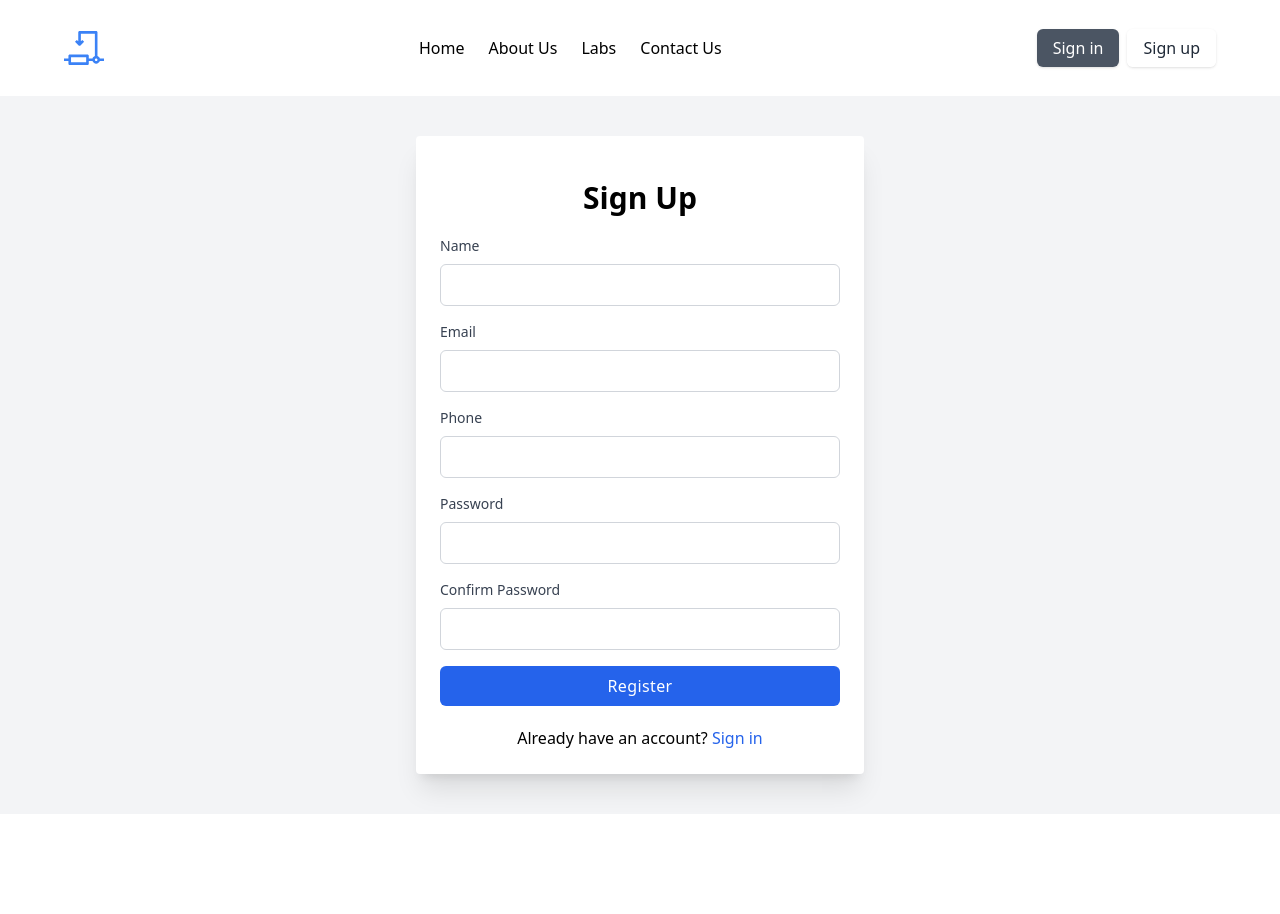
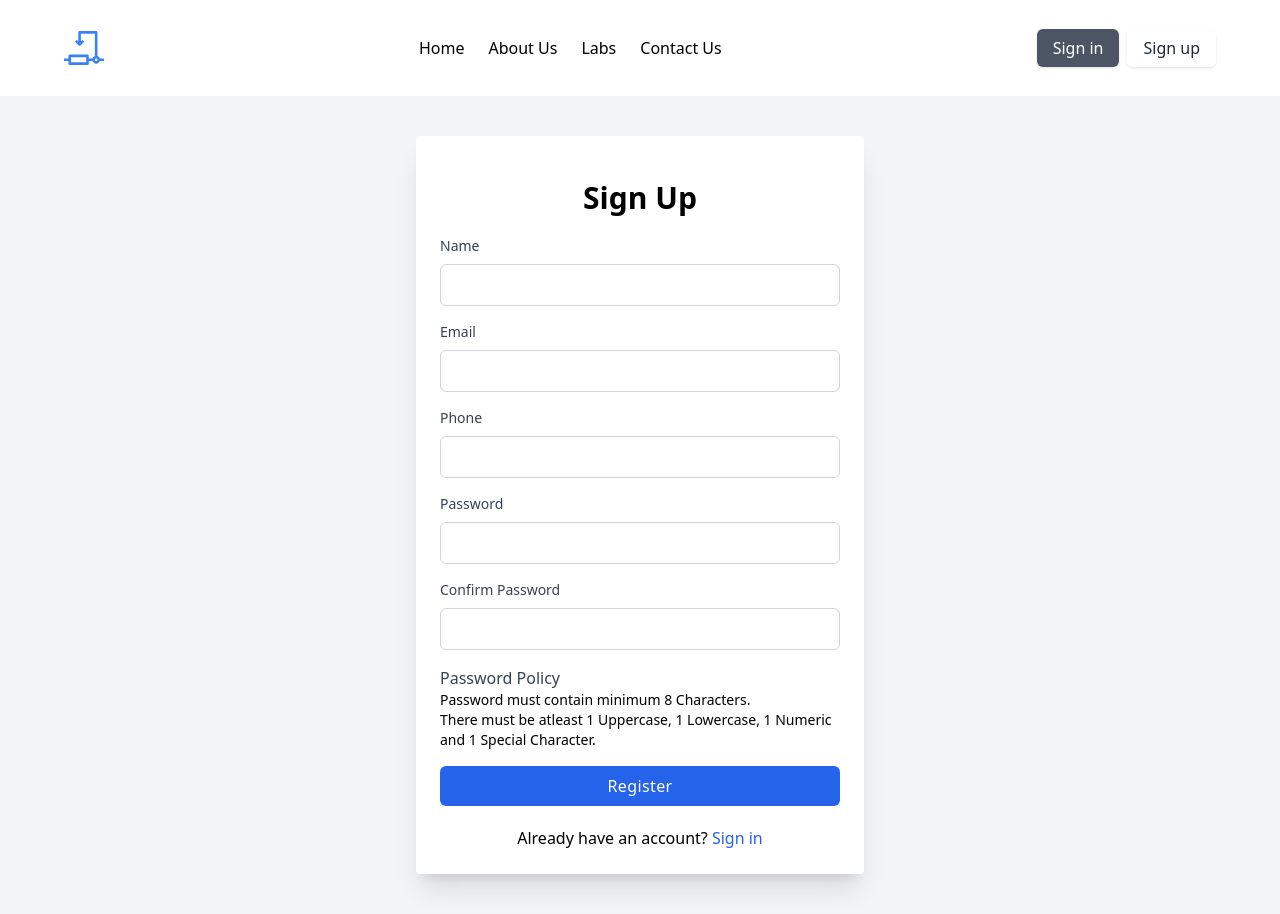
Before and after one commit to Utkarsh212/CSE-LABS, a React (Create React App) app in the folder client/: page /signup in a window 1280 px wide. Before the commit the page ends 814 px from the top, so only its background shows below. Built offline with nearby package versions, Linux system fonts and the light colour scheme; no server answers.

Commit message:
UI changes

```diff
--- a/client/src/components/About.js
+++ b/client/src/components/About.js
@@ -1,16 +1,19 @@
 import React from 'react'
+import lnmiitLogo from '../images/lnmiitLogo.png'
 
 function About() {
   return (
-    <div className="flex flex-col items-center space-y-10 animate-fadeIn">
-      <h1 className="text-3xl pt-24 text-center font-semibold font-sans md:text-4xl lg:text-5xl">
+    <div className="flex flex-col items-center justify-center space-y-8 animate-fadeIn">
+      {/* <h1 className="text-3xl pt-24 text-center font-semibold font-sans md:text-4xl lg:text-5xl">
         About Us
-      </h1>
+      </h1> */}
+      <img src={lnmiitLogo} alt="LNMIIT Logo" className='w-[250px] mt-24 border-[1px] border-gray-200'/>
       <p className="text-center mx-10 md:max-w-4xl">
         The project — “APP design for virtual Experiments on Control system
-        Engineering” was developed in the spring of 2022 under the supervision
+        Engineering” was developed in the session 2022-2023 under the supervision
         and guidance of Dr Bharat Verma of the Electronics and Communication
         Department, The LNM Institute of Information Technology, Jaipur.
+        <br />
         <br />
         This project aimed to develop a set of labs to deliver the core concepts
         of Control Systems and Engineering in a significantly simpler, more
--- a/client/src/components/Card.js
+++ b/client/src/components/Card.js
@@ -34,6 +34,7 @@ function Card({ title, creator, link, _id, getLabs, admin, manualLink }) {
             d="M4.293 4.293a1 1 0 011.414 0L10 8.586l4.293-4.293a1 1 0 111.414 1.414L11.414 10l4.293 4.293a1 1 0 01-1.414 1.414L10 11.414l-4.293 4.293a1 1 0 01-1.414-1.414L8.586 10 4.293 5.707a1 1 0 010-1.414z"
             clipRule="evenodd"
           />
+          <title>Remove Lab</title>
         </svg>
       </div>}
       <div className="p-4">
--- a/client/src/components/Contact.js
+++ b/client/src/components/Contact.js
@@ -30,7 +30,7 @@ function Contact() {
     }
 
     return (
-        <div className="py-24 bg-gray-100 h-[88vh]">
+        <div className="py-24 h-[max(88vh, fit-content)]">
             <div className="max-w-xs p-6 m-auto space-y-4 bg-white rounded shadow-xl sm:max-w-lg">
                 <h1 className="text-3xl pt-5 text-center font-semibold font-sans">Contact</h1>
                 <form onSubmit={handleSignup} className='space-y-5'>
@@ -105,6 +105,18 @@ function Contact() {
                         </button>
                     </div>
                 </form>
+                <hr />
+                <div className="text-center mt-4 text-grey-600">
+                    <svg aria-hidden="true" className="octicon octicon-mark-github m-auto" height="24" version="1.1" viewBox="0 0 16 16" width="24">
+                        <path fillRule="evenodd" d="M8 0C3.58 0 0 3.58 0 8c0 3.54 2.29 6.53 5.47 7.59.4.07.55-.17.55-.38 0-.19-.01-.82-.01-1.49-2.01.37-2.53-.49-2.69-.94-.09-.23-.48-.94-.82-1.13-.28-.15-.68-.52-.01-.53.63-.01 1.08.58 1.23.82.72 1.21 1.87.87 2.33.66.07-.52.28-.87.51-1.07-1.78-.2-3.64-.89-3.64-3.95 0-.87.31-1.59.82-2.15-.08-.2-.36-1.02.08-2.12 0 0 .67-.21 2.2.82.64-.18 1.32-.27 2-.27.68 0 1.36.09 2 .27 1.53-1.04 2.2-.82 2.2-.82.44 1.1.16 1.92.08 2.12.51.56.82 1.27.82 2.15 0 3.07-1.87 3.75-3.65 3.95.29.25.54.73.54 1.48 0 1.07-.01 1.93-.01 2.2 0 .21.15.46.55.38A8.013 8.013 0 0 0 16 8c0-4.42-3.58-8-8-8z"></path>
+                    </svg>
+                    If you find an Issue in the project and want to contribute. Feel free to create an Issue&nbsp;
+                    <span>
+                        <a className="text-blue-600 hover:underline" href="https://github.com" target="_blank" rel="noreferrer">
+                            Here
+                        </a>
+                    </span>
+                </div>
             </div>
         </div>
     )
--- a/client/src/components/Labs.js
+++ b/client/src/components/Labs.js
@@ -1,8 +1,9 @@
 import React, { useEffect, useState } from 'react'
-import { useOutletContext } from 'react-router-dom';
+import { useOutletContext, useNavigate } from 'react-router-dom';
 import Card from './Card'
 
 function Labs() {
+  const navigate = useNavigate();
   const [currentUser, getCurrentUser] = useOutletContext();
   const [searchTerm, setSearchTerm] = useState('');
   const [display, setDisplay] = useState(true);
@@ -74,11 +75,12 @@ function Labs() {
   }
 
   useEffect(() => {
-    getLabs();
+    getLabs()
   }, [])
 
   return (
-    <div className="relative bg-gray-50 h-[88vh]">
+    <>
+    {!currentUser.signedIn ? navigate('/signin') : <div className="relative h-[88vh]">
         <div className="flex justify-evenly items-center px-5 pt-14 pb-5 md:justify-center">
             <input
               onChange={event => { setSearchTerm(event.target.value) }}
@@ -178,7 +180,8 @@ function Labs() {
             }
           }).map(lab => <Card key={lab._id} _id={lab._id} title={lab.title} creator={lab.creator} link={lab.link} manualLink={lab.manualLink} getLabs={getLabs} admin={currentUser.admin} />)}
         </div>
-    </div>
+      </div>}
+    </>
   )
 }
 
--- a/client/src/components/Navbar.js
+++ b/client/src/components/Navbar.js
@@ -34,7 +34,7 @@ function Navbar({ signedInfo, setSignedInfo }) {
     }
 
     return (
-        <nav className="w-full bg-white-500 md:h-[12vh]">
+        <nav className="w-full bg-white md:h-[12vh]">
             <div className="p-8 justify-between mx-auto md:flex md:items-center md:pt-7 md:pb-5 md:pl-16 md:pr-16">
                 <div>
                     <div className="flex items-center justify-between md:block">
--- a/client/src/components/Passwordreset.js
+++ b/client/src/components/Passwordreset.js
@@ -46,7 +46,7 @@ function Passwordreset() {
     }
 
     return (
-        <div className='py-24 bg-gray-100 h-[88vh]'>
+        <div className='py-24 h-[88vh]'>
             {currentUser.signedIn ? navigate('/') : <div className='flex flex-col justify-center items-center max-w-xs bg-white p-6 m-auto rounded shadow-xl sm:max-w-lg'>
                 <h1 className="text-3xl pt-5 text-center font-semibold font-sans">Reset Password</h1>
                 <p className='text-lg mt-4'>Please enter new password</p>
@@ -80,10 +80,17 @@ function Passwordreset() {
                                 autoComplete="off"
                                 className="block w-full px-4 py-2 mt-2 border border-gray-300 rounded-md focus:border-gray-500 focus:outline-none"
                             />
+                            <div className='mt-2'>
+                                <h3 className="block text-md font-medium text-gray-700 undefined">Password Policy</h3>
+                                <ul>
+                                    <li className='text-sm'>Password must contain minimum 8 Characters.</li>
+                                    <li className='text-sm'>There must be atleast 1 Uppercase, 1 Lowercase, 1 Numeric and 1 Special Character.</li>
+                                </ul>
+                            </div>
                         </div>
                         <button
                             className="mt-4 w-1/3 min-w-fit px-4 py-2 tracking-wide text-white transition-colors duration-200 transform bg-blue-600 rounded-md hover:bg-blue-500 focus:outline-none focus:bg-blue-500">
-                            Send
+                            Reset
                         </button>
                     </form>
             </div>}
--- a/client/src/components/Resetemail.js
+++ b/client/src/components/Resetemail.js
@@ -27,7 +27,7 @@ function Resetemail() {
         }
     }
     return (
-        <div className='py-24 bg-gray-100 h-[88vh]'>
+        <div className='py-24 h-[88vh]'>
             {currentUser.signedIn ? navigate('/') : <div className='flex flex-col justify-center items-center max-w-xs bg-white p-6 m-auto rounded shadow-xl sm:max-w-lg'>
                 <h1 className="text-3xl pt-5 text-center font-semibold font-sans">Reset Password</h1>
                 <p className='text-lg mt-4'>Please Enter Email on which reset link is to be sent</p>
--- a/client/src/components/Signin.js
+++ b/client/src/components/Signin.js
@@ -42,7 +42,7 @@ function Signin() {
     };
 
     return (
-        <div className="bg-gray-100 h-[88vh] py-24">
+        <div className="h-[88vh] py-24">
             {currentUser.signedIn ? navigate("/") : <div className="max-w-xs p-6 m-auto bg-white rounded shadow-xl sm:max-w-md">
             <h1 className="text-3xl pt-5 text-center font-semibold font-sans">Sign-in</h1>
                 <form className="mt-6" onSubmit={handleSignin}>
--- a/client/src/components/Signup.js
+++ b/client/src/components/Signup.js
@@ -53,7 +53,7 @@ function Signup() {
     }
 
     return (
-        <div className="py-10 bg-gray-100 min-h-[88vh]">
+        <div className="py-10 min-h-[88vh]">
             {currentUser.signedIn ? navigate('/') : <div className="max-w-xs p-6 m-auto space-y-5 bg-white rounded shadow-xl sm:max-w-md">
                 <h1 className="text-3xl pt-5 text-center font-semibold font-sans">Sign Up</h1>
                 <form onSubmit={handleSignup} className="space-y-4">
@@ -137,6 +137,13 @@ function Signup() {
                             className="block w-full px-4 py-2 mt-2 border border-gray-300 rounded-md focus:border-gray-500 focus:outline-none"
                         />
                     </div>
+                    <div>
+                        <h3 className="block text-md font-medium text-gray-700 undefined">Password Policy</h3>
+                        <ul>
+                            <li className='text-sm'>Password must contain minimum 8 Characters.</li>
+                            <li className='text-sm'>There must be atleast 1 Uppercase, 1 Lowercase, 1 Numeric and 1 Special Character.</li>
+                        </ul>
+                    </div>
                     <div className="flex items-center mt-4">
                         <button className="w-full px-4 py-2 tracking-wide text-white transition-colors duration-200 transform bg-blue-600 rounded-md hover:bg-blue-500 focus:outline-none focus:bg-blue-500">
                             Register
--- a/client/src/index.css
+++ b/client/src/index.css
@@ -1,3 +1,8 @@
+:root {
+    --tw-bg-opacity: 1;
+    background-color: rgb(243 244 246 / var(--tw-bg-opacity));
+}
+
 @tailwind base;
 @tailwind components;
 @tailwind utilities;
```
Also changed, not shown: client/src/images/lnmiitLogo.png (added). Lines whose indentation alone changed are shown as unchanged.
